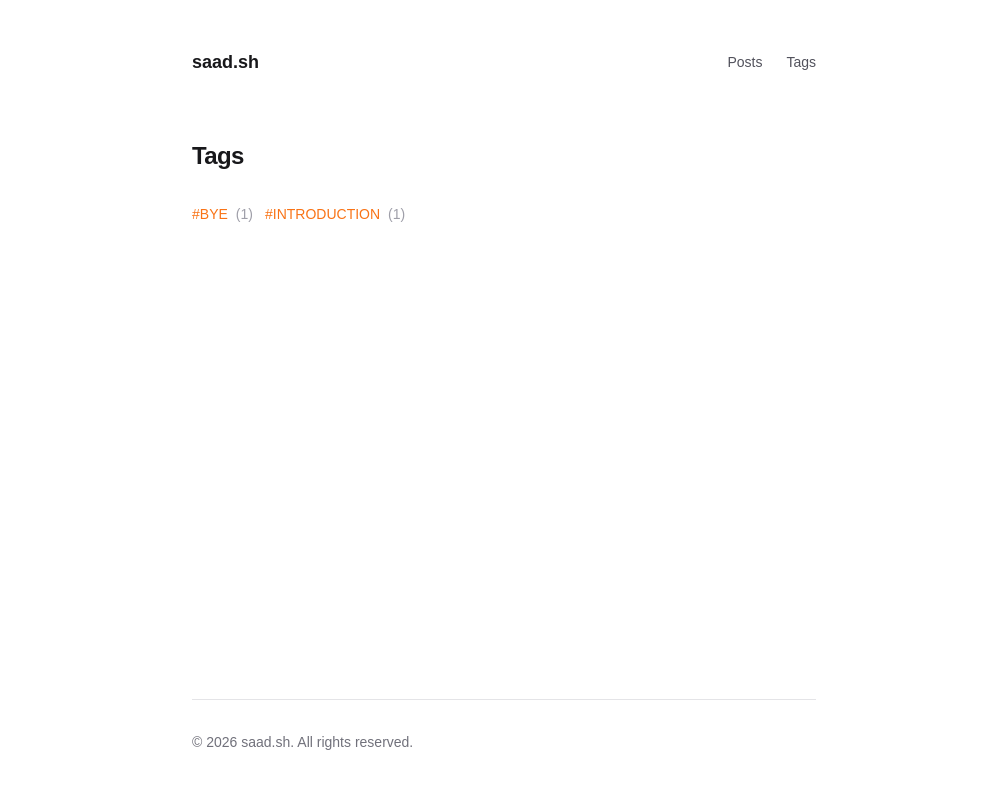
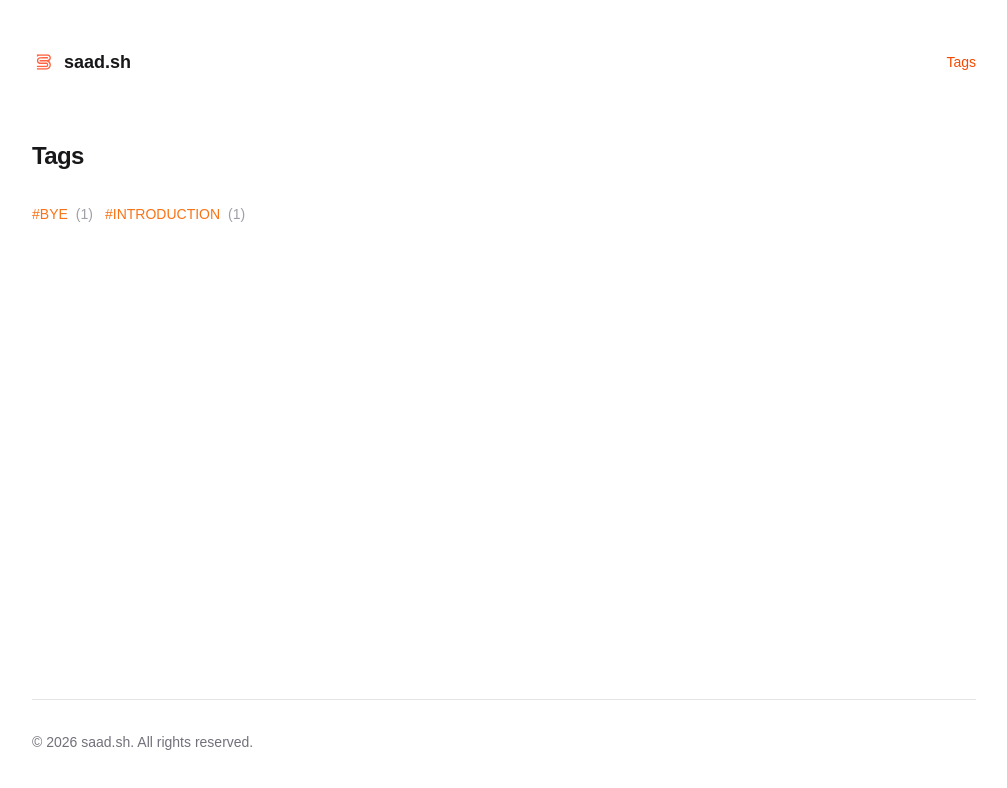
Before and after one commit to saadjs/saad-sh, a Next.js app: page /tags in a window 1280 px wide. Shown: the top 788 px of the page, without its empty margins (136-1143 px from the left). Built offline with nearby package versions, Linux system fonts and the light colour scheme.

Commit message:
feat: update header and layout

```diff
--- a/app/layout.tsx
+++ b/app/layout.tsx
@@ -44,7 +44,7 @@ export default function RootLayout({
   return (
     <html lang="en">
       <body className={`${geistSans.variable} ${geistMono.variable} antialiased`}>
-        <div className="mx-auto min-h-screen max-w-2xl px-6 py-12 flex flex-col">
+        <div className="mx-auto flex min-h-screen flex-col px-6 py-12 max-w-2xl sm:px-8 lg:max-w-4xl lg:px-10 xl:max-w-5xl 2xl:max-w-6xl">
           <Header />
           <main className="flex-1">{children}</main>
           <Footer />
--- a/components/Header.tsx
+++ b/components/Header.tsx
@@ -1,23 +1,40 @@
+"use client";
+
+import Image from "next/image";
 import Link from "next/link";
+import { usePathname } from "next/navigation";
 import { siteConfig } from "@/site.config";
 
 export function Header() {
+  const pathname = usePathname();
+
   return (
     <header className="mb-16">
       <nav className="flex items-center justify-between">
-        <Link href="/" className="text-lg font-semibold text-zinc-900 dark:text-zinc-100">
+        <Link
+          href="/"
+          className="flex items-center gap-2 text-lg font-semibold text-zinc-900 dark:text-zinc-100"
+        >
+          <Image src="/logo.svg" alt="" width={24} height={24} />
           {siteConfig.name}
         </Link>
         <div className="flex gap-6 text-sm">
-          {siteConfig.nav.map((item) => (
+          {siteConfig.nav.map((item) => {
+            const isActive = item.href === "/" ? pathname === "/" : pathname.startsWith(item.href);
+            return (
               <Link
                 key={item.href}
                 href={item.href}
-              className="text-zinc-600 transition-colors hover:text-zinc-900 dark:text-zinc-400 dark:hover:text-zinc-100"
+                className={
+                  isActive
+                    ? "text-orange-600 dark:text-orange-400"
+                    : "text-zinc-600 transition-colors hover:text-zinc-900 dark:text-zinc-400 dark:hover:text-zinc-100"
+                }
               >
                 {item.label}
               </Link>
-          ))}
+            );
+          })}
         </div>
       </nav>
     </header>
--- a/site.config.ts
+++ b/site.config.ts
@@ -10,10 +10,7 @@ export const siteConfig = {
     name: "Saad",
     url: "https://saad.sh",
   },
-  nav: [
-    { label: "Posts", href: "/" },
-    { label: "Tags", href: "/tags" },
-  ],
+  nav: [{ label: "Tags", href: "/tags" }],
   routes: {
     posts: "/",
     tags: "/tags",
```
Lines whose indentation alone changed are shown as unchanged.
